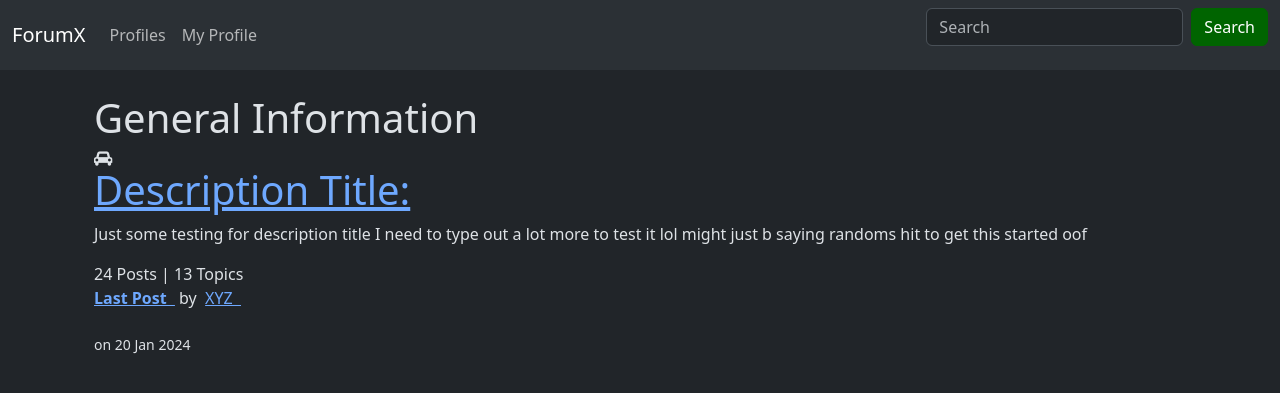
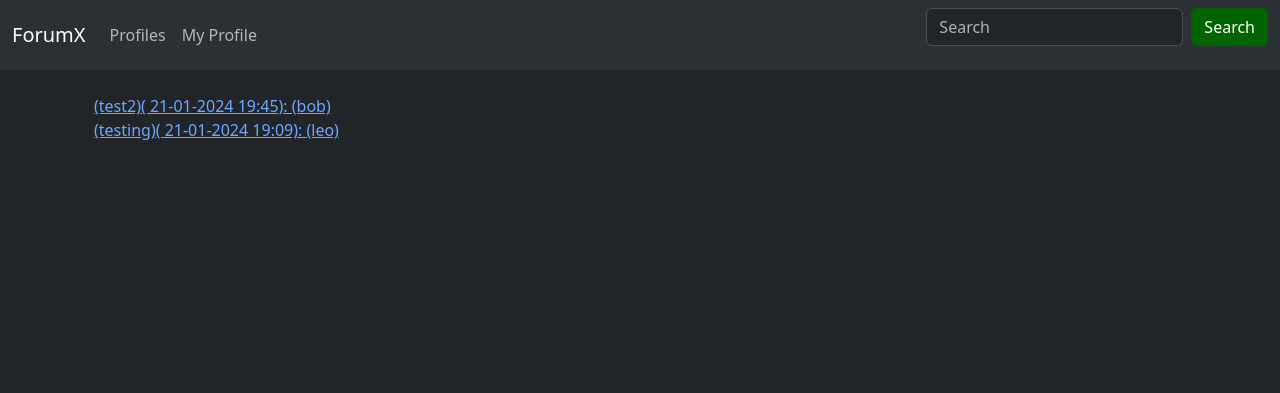
Before and after one commit to leoxP/forum-website, a Django app: page / in a window 1280 px wide. Shown: the top 393 px of the page. Run offline with Django 5.2, Linux system fonts and the light colour scheme; a user stored in the database is signed in; data comes from the database, SQL or seed files in the repository; both versions use the stored data as it was after the commit.

Commit message:
threads + posts models and views created

```diff
--- a/social/forumx/models.py
+++ b/social/forumx/models.py
@@ -1,6 +1,37 @@
 from django.db import models
 from django.contrib.auth.models import User
 from django.db.models.signals import post_save
+from django.utils import timezone
+
+# Create threadds for the forum
+class Thread(models.Model):
+    title = models.CharField(max_length=255)
+    user = models.ForeignKey(User,
+        on_delete=models.CASCADE,
+        related_name='created_threads') #We need to access threads later on
+    created_at = models.DateTimeField(default=timezone.now)
+
+    def __str__(self):
+        return (
+                f"({self.title})"
+                f"({self.created_at: %d-%m-%Y %H:%M}): "
+                f"({self.user})"
+                )
+
+# Posts on threads
+class Post(models.Model):
+    thread = models.ForeignKey(Thread,
+        on_delete=models.CASCADE,
+        related_name='posts')
+    user = models.ForeignKey(User,
+        on_delete=models.CASCADE,
+        related_name='posts')
+    content = models.TextField()
+    created_at = models.DateTimeField(default=timezone.now)
+
+    def __str__(self):
+        return f"{self.user.username} - {self.thread.title} ({self.created_at:%d-%m-%Y %H:%M}): {self.content}"
+
 
 # Create a User Profile Model
 class Profile(models.Model):
@@ -11,7 +42,7 @@ class Profile(models.Model):
     blank=True # User does not need to follow anyone
     )
 
-   date_modified = models.DateTimeField(User, auto_now=True)
+   date_modified = models.DateTimeField(User, default=timezone.now)
 
    def __str__(self):
        return self.user.username
--- a/social/forumx/templates/home.html
+++ b/social/forumx/templates/home.html
@@ -18,30 +18,11 @@
     />
   </head>
   <body>
+    {% for thread in threads %}
     <div class="container">
-      <div class="subforum">
-        <div class="subforum-title">
-          <h1>General Information</h1>
-        </div>
-        <div class="subforum-row">
-          <div class="subforum-icon subforum-column center">
-            <i class="fa fa-car"></i>
-          </div>
-          <div class="subforum-description subforum-column center">
-            <h1><a href="">Description Title:</a></h1>
-            <p>Just some testing for description title I need to type out a lot more to test it lol might just b saying randoms hit to get this started oof</p>
-          </div>
-          <div class="subforum-stats subforum-column center">
-            <span>24 Posts | 13 Topics</span>
-          </div>
-          <div class="subforum-info subforum-column center">
-            <b><a href="">Last Post &nbsp</a></b> by  &nbsp<a href="">XYZ &nbsp</a>
-            <br><br>
-            <small>on 20 Jan 2024</small>
-          </div>
-        </div>
-      </div>
+      <a href="{% url 'thread_posts' thread.id %}">{{ thread }}</a>
     </div>
+    {% endfor %}
     <script src="/static/main.js"></script>
   </body>
   </html>
--- a/social/forumx/urls.py
+++ b/social/forumx/urls.py
@@ -5,4 +5,5 @@ urlpatterns = [
     path('',views.home,name="home"),
     path('profile_list/', views.profile_list, name='profile_list'),
     path('profile/<int:pk>', views.profile, name='profile'),
+    path('thread/<int:thread_id>/', views.thread_posts, name='thread_posts'),
 ]
--- a/social/forumx/views.py
+++ b/social/forumx/views.py
@@ -1,10 +1,17 @@
-from django.shortcuts import render, redirect
+from django.shortcuts import render, redirect, get_object_or_404
 from django.contrib import messages
-from .models import Profile
+from .models import Profile, Thread
 
 # Create your views here.
 def home(request):
-    return render(request,'home.html',{})
+    if request.user.is_authenticated:
+        threads = Thread.objects.all().order_by("-created_at")
+    return render(request,'home.html',{"threads":threads})
+
+def thread_posts(request, thread_id):
+    thread=get_object_or_404(Thread, pk=thread_id)
+    posts=thread.posts.all().order_by("-created_at")
+    return render(request, 'posts.html', {'thread': thread, 'posts': posts})
 
 def profile_list(request):
     # You have to be logged in to see users
```
Also changed, not shown: social/forumx/admin.py (+12 -1 lines), social/forumx/templates/posts.html (added, +11 -0 lines), social/db.sqlite3, social/forumx/migrations/0004_alter_profile_date_modified_thread_post.py (added).
